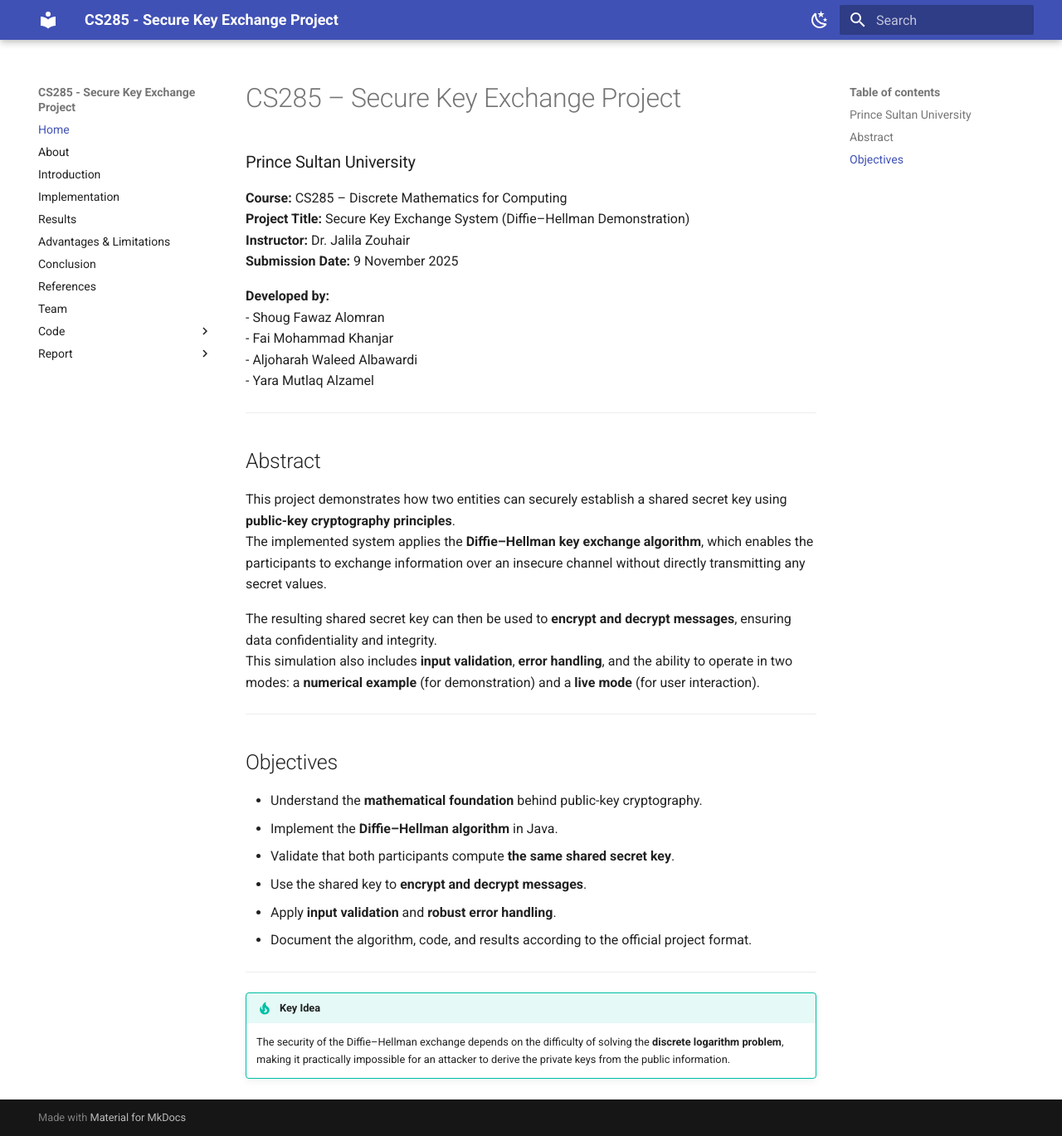
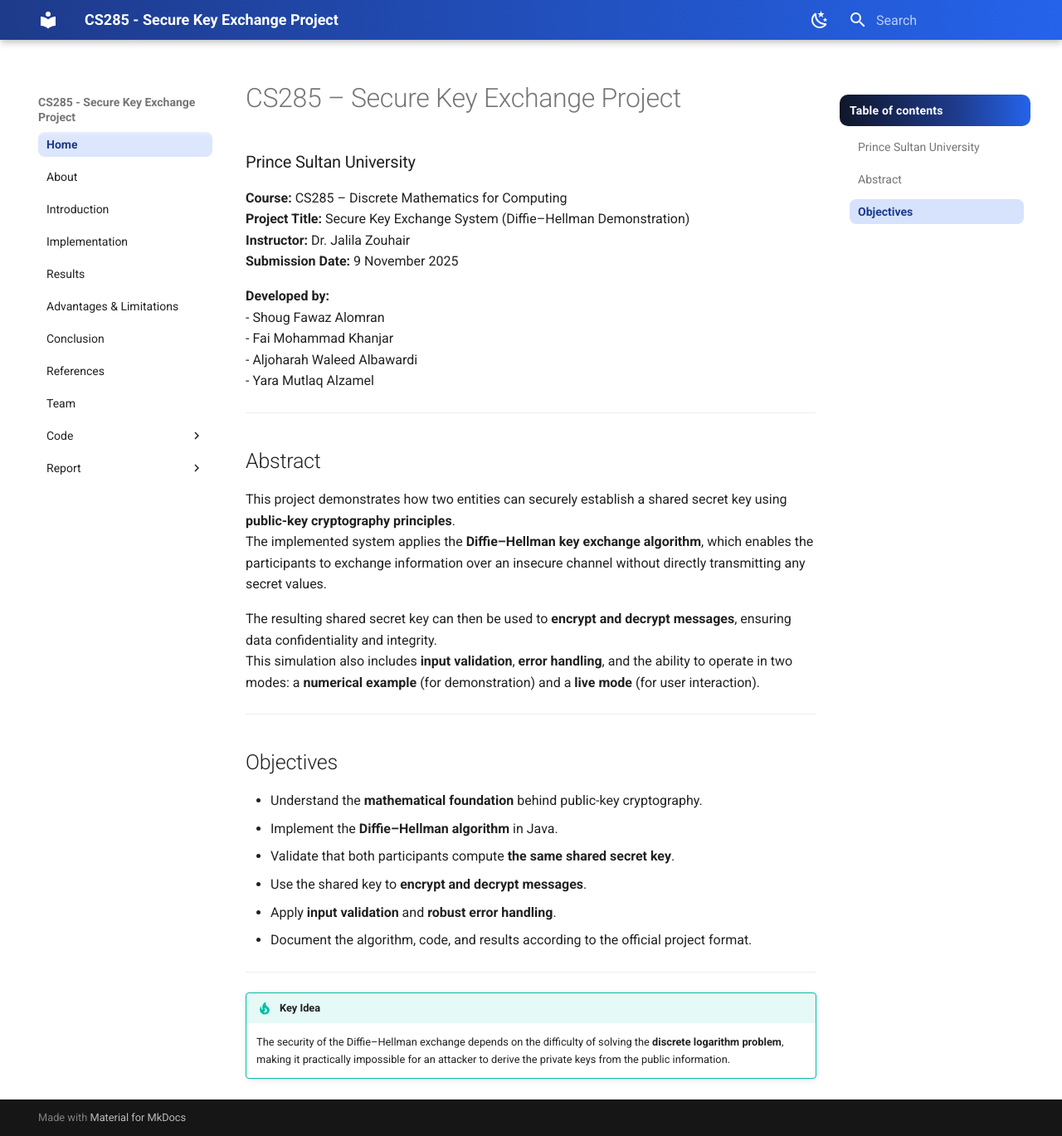
Before and after one commit to Shoug-Alomran/CS285-CryptographyProject, an MkDocs documentation site: the page built from docs/index.md, in a window 1280 px wide and 1369 px high. Shown: the whole window at 83% size. Built offline with MkDocs 1.6.1 and Material for MkDocs 9.7.7, drawn with Linux system fonts in a browser that asks for light colours.

Commit message:
added styling

```diff
--- /dev/null
+++ b/docs/styles/extra.css
@@ -0,0 +1,210 @@
+.md-header {
+  background: linear-gradient(90deg, #0f172a, #1e3a8a) !important;
+  color: #fff !important;
+}
+
+.md-tabs {
+  background: linear-gradient(90deg, #0f172a, #1e3a8a) !important;
+}
+
+.md-header__inner,
+.md-tabs__inner {
+  background: transparent !important;
+}
+
+[data-md-color-scheme="default"] .md-header,
+[data-md-color-scheme="default"] .md-tabs {
+  background: linear-gradient(90deg, #1e3a8a, #2563eb) !important;
+}
+
+[data-md-color-scheme="slate"] .md-header,
+[data-md-color-scheme="slate"] .md-tabs {
+  background: linear-gradient(90deg, #020617, #0f172a) !important;
+}
+
+/* Header icons & search */
+.md-search__form,
+.md-search__input,
+.md-search__icon,
+.md-header__option {
+  background-color: transparent !important;
+  color: #fff !important;
+}
+
+.md-tabs__link:hover {
+  background-color: rgba(255, 255, 255, 0.12) !important;
+}
+
+/* =========================
+   LEFT SIDEBAR (PRIMARY NAV)
+========================= */
+
+/* Container spacing */
+.md-nav--primary {
+  padding-top: 12px;
+}
+
+/* Section title wrapper reset */
+.md-nav--primary .md-nav__item > .md-nav__title {
+  background: transparent !important;
+  padding: 0 !important;
+  margin: 0 0 8px 0 !important;
+}
+
+/* Section title as boxed gradient pill */
+.md-nav--primary .md-nav__item > .md-nav__title,
+.md-nav--primary .md-nav__item > .md-nav__title .md-nav__button {
+  display: inline-flex !important;
+  align-items: center !important;
+  width: auto !important;
+
+  background: linear-gradient(90deg, #0f172a 0%, #1e3a8a 60%, #2563eb 100%) !important;
+  color: #fff !important;
+
+  border-radius: 10px !important;
+  padding: 8px 12px !important;
+
+  font-weight: 700 !important;
+  letter-spacing: 0.2px !important;
+}
+
+/* Sidebar links */
+.md-nav--primary .md-nav__link {
+  border-radius: 8px;
+  padding: 6px 10px;
+}
+
+/* Hover */
+.md-nav--primary .md-nav__link:hover {
+  background-color: rgba(37, 99, 235, 0.10);
+}
+
+/* Active page */
+.md-nav--primary .md-nav__link--active {
+  background-color: rgba(37, 99, 235, 0.18) !important;
+  font-weight: 700;
+}
+
+/* Light mode sidebar title */
+[data-md-color-scheme="default"]
+.md-nav--primary .md-nav__item > .md-nav__title,
+[data-md-color-scheme="default"]
+.md-nav--primary .md-nav__item > .md-nav__title .md-nav__button {
+  background: linear-gradient(90deg, #1e3a8a, #2563eb) !important;
+}
+
+/* Dark mode sidebar title */
+[data-md-color-scheme="slate"]
+.md-nav--primary .md-nav__item > .md-nav__title,
+[data-md-color-scheme="slate"]
+.md-nav--primary .md-nav__item > .md-nav__title .md-nav__button {
+  background: linear-gradient(90deg, #020617, #0f172a 70%, #1e3a8a) !important;
+}
+
+/* =========================
+   RIGHT SIDEBAR (TOC)
+========================= */
+
+.md-nav--secondary {
+  padding-top: 12px;
+}
+
+/* TOC title as boxed gradient */
+.md-nav--secondary .md-nav__title {
+  background: linear-gradient(90deg, #0f172a 0%, #1e3a8a 60%, #2563eb 100%) !important;
+  color: #fff !important;
+
+  border-radius: 10px;
+  padding: 10px 12px !important;
+  margin: 0 0 10px 0 !important;
+
+  font-weight: 700;
+  letter-spacing: 0.2px;
+}
+
+/* TOC links */
+.md-nav--secondary .md-nav__link {
+  border-radius: 8px;
+  padding: 6px 10px;
+}
+
+/* TOC hover */
+.md-nav--secondary .md-nav__link:hover {
+  background-color: rgba(37, 99, 235, 0.10);
+}
+
+/* TOC active */
+.md-nav--secondary .md-nav__link--active {
+  background-color: rgba(37, 99, 235, 0.18) !important;
+  color: #1e3a8a !important;
+  font-weight: 700;
+}
+
+.md-nav--secondary .md-nav__link--active * {
+  color: inherit !important;
+}
+
+/* Dark mode TOC */
+[data-md-color-scheme="slate"] .md-nav--secondary .md-nav__title {
+  background: linear-gradient(90deg, #020617 0%, #0f172a 70%, #1e3a8a) !important;
+}
+
+[data-md-color-scheme="slate"] .md-nav--secondary .md-nav__link:hover {
+  background-color: rgba(96, 165, 250, 0.12);
+}
+
+[data-md-color-scheme="slate"] .md-nav--secondary .md-nav__link--active {
+  background-color: rgba(96, 165, 250, 0.22) !important;
+  color: #e2e8f0 !important;
+}
+/* RESET: ensure normal links are not gradient pills */
+.md-nav--primary .md-nav__link {
+  background: transparent !important;
+  color: inherit !important;
+  font-weight: 400 !important;
+  border-radius: 8px;
+}
+
+/* SECTION TITLE ONLY (e.g., Project, Phase I) */
+.md-nav--primary .md-nav__item--section > .md-nav__link,
+.md-nav--primary .md-nav__item--section > .md-nav__title,
+.md-nav--primary .md-nav__item--section > .md-nav__title .md-nav__button {
+  display: inline-flex !important;
+  align-items: center !important;
+  width: fit-content !important;
+
+  background: linear-gradient(90deg, #0f172a 0%, #1e3a8a 60%, #2563eb 100%) !important;
+  color: #fff !important;
+
+  border-radius: 12px !important;
+  padding: 8px 12px !important;
+  margin: 0 0 10px 0 !important;
+
+  font-weight: 700 !important;
+  letter-spacing: 0.2px !important;
+}
+
+/* ACTIVE PAGE (e.g., Overview) highlight — NOT gradient */
+.md-nav--primary .md-nav__link--active {
+  background-color: rgba(37, 99, 235, 0.16) !important;
+  color: #1e3a8a !important;
+  font-weight: 700 !important;
+}
+
+/* Dark mode tweaks */
+[data-md-color-scheme="slate"] .md-nav--primary .md-nav__link--active {
+  background-color: rgba(96, 165, 250, 0.22) !important;
+  color: #e2e8f0 !important;
+}
+
+[data-md-color-scheme="default"] .md-nav--primary .md-nav__item--section > .md-nav__link,
+[data-md-color-scheme="default"] .md-nav--primary .md-nav__item--section > .md-nav__title,
+[data-md-color-scheme="default"] .md-nav--primary .md-nav__item--section > .md-nav__title .md-nav__button {
+  background: linear-gradient(90deg, #1e3a8a, #2563eb) !important;
+}
+
+[data-md-color-scheme="slate"] .md-nav--primary .md-nav__item--section > .md-nav__link,
+[data-md-color-scheme="slate"] .md-nav--primary .md-nav__item--section > .md-nav__title,
+[data-md-color-scheme="slate"] .md-nav--primary .md-nav__item--section > .md-nav__title .md-nav__button {
+  background: linear-gradient(90deg, #020617 0%, #0f172a 70%, #1e3a8a) !important;
+}
--- a/mkdocs.yml
+++ b/mkdocs.yml
@@ -62,3 +62,4 @@
 
 extra_css:
   - https://cdnjs.cloudflare.com/ajax/libs/font-awesome/6.5.0/css/all.min.css
+  - styles/extra.css
```
